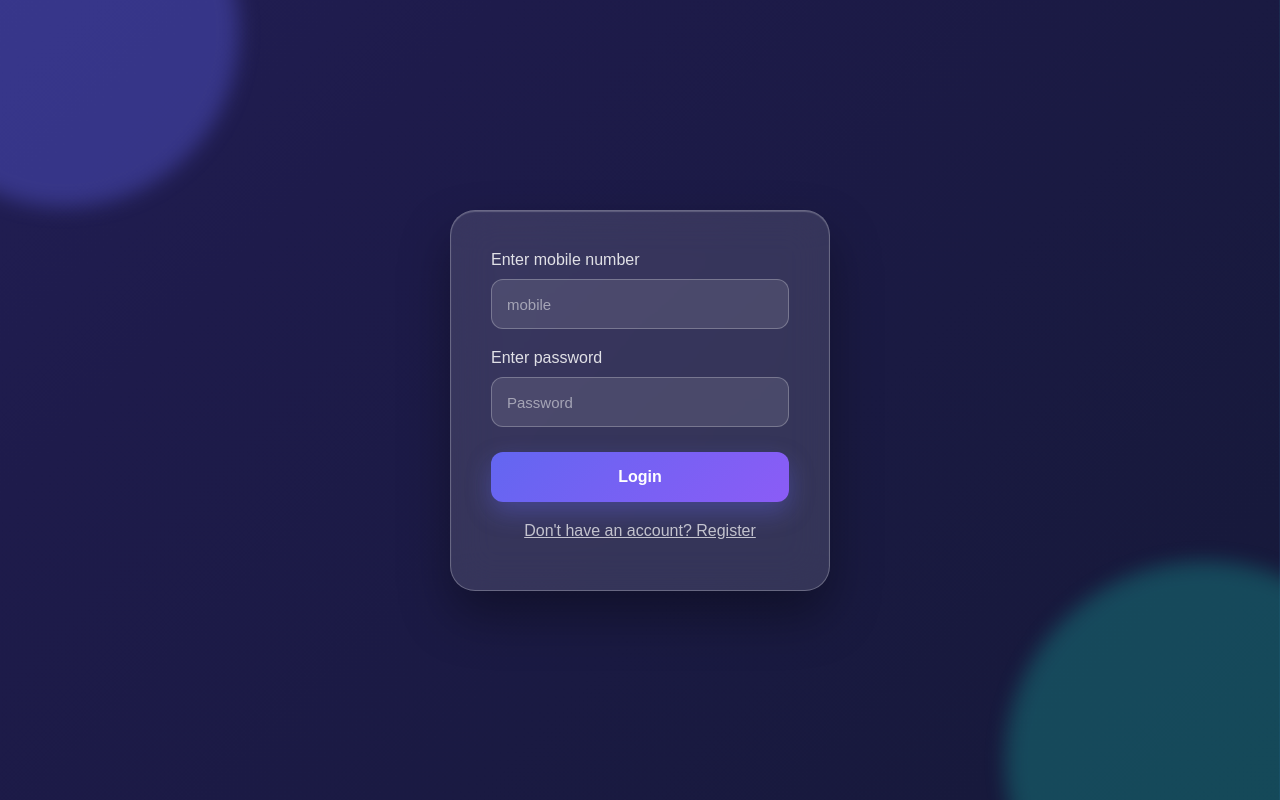
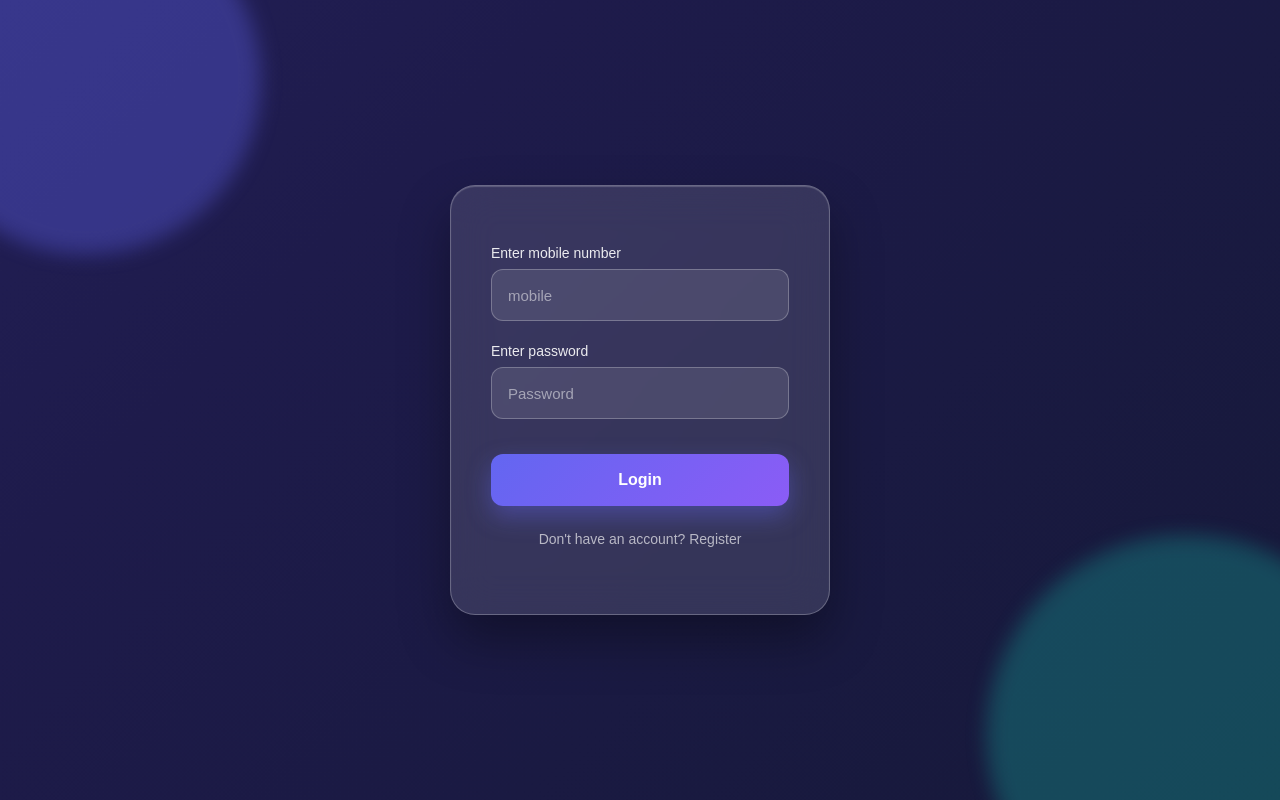
Before and after one commit to kiran24cs-bit/Food-cart, a website: page index.html in a window 1280 px wide. Shown: the top 800 px of the page. Drawn offline with Linux system fonts and the light colour scheme.

Commit message:
some changes

```diff
--- a/index.html
+++ b/index.html
@@ -8,26 +8,22 @@
 </head>
 <body>
     <div id="logindiv">
-        <form id="loginform">
             <p>Enter mobile number</p>
             <input type="tel" placeholder="mobile" id="numberinput" required>
             <p>Enter password</p>
             <input type="password" placeholder="Password" id="passwordinput" required>
-            <br>
+            <p id="errorshow"></p>
             <button id="loginbtn" type="submit" onclick="validateuser()">Login</button>
             <p id="registeropen" onclick="loadregisterdiv()">Don't have an account? Register</p>
-        </form>
     </div>
     <div id="registerdiv">
-        <form id="registerform">
             <p>Enter mobile number</p>
             <input type="tel" placeholder="mobile" id="numberinputregister" required>
             <p>Enter password</p>
             <input type="password" placeholder="Password" id="passwordinputregister" required>
-            <br>
+            <p id="errorshowregister"></p>
             <button id="signupbtn" type="submit" onclick="adduser()">Sign up</button>
             <p id="loginopen" onclick="loadlogindiv()">Already have an account? Login</p>
-        </form>
     </div>
     <script src="loginsignup.js"></script>
 </body>
--- a/loginsignup.css
+++ b/loginsignup.css
@@ -7,9 +7,11 @@
 
 body {
     min-height: 100vh;
+
     display: flex;
     justify-content: center;
     align-items: center;
+
     overflow: hidden;
 
     background: linear-gradient(
@@ -21,11 +23,17 @@ body {
     );
 
     background-size: 400% 400%;
-    animation: gradientMove 10s ease infinite;
+
+    animation: backgroundAnimation 12s ease infinite;
 }
 
-/* Animated background */
-@keyframes gradientMove {
+
+/* ==============================
+   BACKGROUND ANIMATION
+================================ */
+
+@keyframes backgroundAnimation {
+
     0% {
         background-position: 0% 50%;
     }
@@ -39,71 +47,95 @@ body {
     }
 }
 
-/* Decorative glowing circles */
-body::before,
-body::after {
-    content: "";
-    position: absolute;
-    border-radius: 50%;
-    pointer-events: none;
-}
+
+/* ==============================
+   GLOWING CIRCLES
+================================ */
 
 body::before {
+    content: "";
+
+    position: absolute;
+
     width: 350px;
     height: 350px;
 
+    border-radius: 50%;
+
     background: rgba(99, 102, 241, 0.35);
 
-    top: -150px;
+    top: -120px;
     left: -120px;
 
     filter: blur(10px);
 
-    animation: float1 6s ease-in-out infinite;
+    animation: floatingOne 7s ease-in-out infinite;
 }
 
+
 body::after {
+    content: "";
+
+    position: absolute;
+
     width: 400px;
     height: 400px;
 
+    border-radius: 50%;
+
     background: rgba(20, 184, 166, 0.3);
 
-    bottom: -180px;
+    bottom: -170px;
     right: -150px;
 
     filter: blur(10px);
 
-    animation: float2 7s ease-in-out infinite;
+    animation: floatingTwo 8s ease-in-out infinite;
 }
 
-@keyframes float1 {
+
+@keyframes floatingOne {
+
     0%, 100% {
         transform: translate(0, 0);
     }
 
     50% {
-        transform: translate(40px, 30px);
+        transform: translate(50px, 40px);
     }
 }
 
-@keyframes float2 {
+
+@keyframes floatingTwo {
+
     0%, 100% {
         transform: translate(0, 0);
     }
 
     50% {
-        transform: translate(-40px, -30px);
+        transform: translate(-50px, -40px);
     }
 }
 
 
-/* Login container */
+/* ==============================
+   LOGIN AND REGISTER BOX
+================================ */
+
 #logindiv,
 #registerdiv {
-    position: relative;
 
     width: 380px;
-    padding: 40px;
+    min-height: 430px;
+
+    padding: 45px 40px;
+
+    /* IMPORTANT */
+    display: flex;
+
+    flex-direction: column;
+
+    justify-content: center;
 
     border-radius: 25px;
 
@@ -112,85 +144,123 @@ body::after {
     border: 1px solid rgba(255, 255, 255, 0.25);
 
     backdrop-filter: blur(20px);
+
     -webkit-backdrop-filter: blur(20px);
 
     box-shadow:
         0 25px 50px rgba(0, 0, 0, 0.35),
         inset 0 1px 1px rgba(255, 255, 255, 0.2);
 
-    animation: cardAppear 0.8s ease;
+    position: relative;
 
     z-index: 5;
-}
 
-@keyframes cardAppear {
-    from {
-        opacity: 0;
-        transform: translateY(40px) scale(0.9);
-    }
-
-    to {
-        opacity: 1;
-        transform: translateY(0) scale(1);
-    }
+    animation: boxAppear 0.7s ease;
 }
 
 
-/* Register hidden initially */
+/* ==============================
+   IMPORTANT
+================================ */
+
+/* Login visible by default */
+
+#logindiv {
+    display: flex;
+}
+
+
+/* Register hidden by default */
+
 #registerdiv {
     display: none;
 }
 
 
-/* Form */
-form {
-    width: 100%;
+/* ==============================
+   BOX ANIMATION
+================================ */
+
+@keyframes boxAppear {
+
+    from {
+        opacity: 0;
+
+        transform:
+            translateY(30px)
+            scale(0.95);
+    }
+
+    to {
+        opacity: 1;
+
+        transform:
+            translateY(0)
+            scale(1);
+    }
 }
 
 
-/* Paragraphs */
-form p {
-    color: rgba(255, 255, 255, 0.85);
-    margin-bottom: 10px;
+/* ==============================
+   TEXT
+================================ */
+
+#logindiv p,
+#registerdiv p {
+
+    color: rgba(255, 255, 255, 0.9);
+
+    font-size: 14px;
+
+    margin-bottom: 8px;
 }
 
 
-/* Input fields */
-input {
+/* ==============================
+   INPUT
+================================ */
+
+#logindiv input,
+#registerdiv input {
+
     width: 100%;
-    height: 50px;
 
-    padding: 0 15px;
+    height: 52px;
 
-    margin-bottom: 20px;
+    padding: 0 16px;
+
+    margin-bottom: 22px;
+
+    border-radius: 12px;
 
     border: 1px solid rgba(255, 255, 255, 0.25);
 
-    border-radius: 12px;
+    outline: none;
 
-    outline: none;
+    background: rgba(255, 255, 255, 0.1);
 
     color: white;
 
-    background: rgba(255, 255, 255, 0.1);
-
     font-size: 15px;
 
-    transition: all 0.3s ease;
+    transition: 0.3s ease;
 }
 
 
 /* Placeholder */
+
 input::placeholder {
     color: rgba(255, 255, 255, 0.5);
 }
 
 
-/* Input focus animation */
+/* Focus */
+
 input:focus {
+
     border-color: #a5b4fc;
 
-    background: rgba(255, 255, 255, 0.16);
+    background: rgba(255, 255, 255, 0.17);
 
     box-shadow:
         0 0 0 3px rgba(129, 140, 248, 0.2),
@@ -200,19 +270,27 @@ input:focus {
 }
 
 
-/* Button */
-button {
+/* ==============================
+   BUTTON
+================================ */
+
+#loginbtn,
+#signupbtn {
+
     width: 100%;
-    height: 50px;
+
+    height: 52px;
 
     margin-top: 5px;
 
     border: none;
+
     border-radius: 12px;
 
     color: white;
 
     font-size: 16px;
+
     font-weight: bold;
 
     cursor: pointer;
@@ -224,34 +302,45 @@ button {
     );
 
     box-shadow:
-        0 10px 25px rgba(99, 102, 241, 0.35);
+        0 10px 25px rgba(99, 102, 241, 0.4);
 
     transition: all 0.3s ease;
 }
 
 
-/* Button hover */
-button:hover {
+/* Hover */
+
+#loginbtn:hover,
+#signupbtn:hover {
+
     transform: translateY(-3px);
 
     box-shadow:
-        0 15px 30px rgba(99, 102, 241, 0.55);
+        0 15px 35px rgba(99, 102, 241, 0.6);
 }
 
 
-/* Button click */
-button:active {
-    transform: scale(0.97);
+/* Click */
+
+#loginbtn:active,
+#signupbtn:active {
+
+    transform: scale(0.96);
 }
 
 
-/* Register/Login text */
-#registeropen {
-    margin-top: 20px;
-    text-decoration: underline;
+/* ==============================
+   SWITCH LOGIN / REGISTER
+================================ */
+
+#registeropen,
+#loginopen {
+
+    margin-top: 25px !important;
+
     text-align: center;
 
-    color: rgba(255, 255, 255, 0.7);
+    color: rgba(255, 255, 255, 0.65) !important;
 
     cursor: pointer;
 
@@ -259,42 +348,28 @@ button:active {
 }
 
 
-/* Hover register text */
-#registeropen:hover {
-    color: white;
+#registeropen:hover,
+#loginopen:hover {
 
-    transform: translateY(-2px);
-}
-#loginopen{
-    text-decoration: underline;
-}
-
-/* Second form's paragraph */
-#registerdiv p:last-child {
-    margin-top: 20px;
-
-    text-align: center;
-
-    color: rgba(255, 255, 255, 0.7);
-
-    cursor: pointer;
-
-    transition: all 0.3s ease;
-}
-
-#registerdiv p:last-child:hover {
-    color: white;
+    color: white !important;
 
     transform: translateY(-2px);
 }
 
 
-/* Mobile */
+/* ==============================
+   MOBILE
+================================ */
+
 @media (max-width: 500px) {
 
     #logindiv,
     #registerdiv {
+
         width: 90%;
-        padding: 30px;
+
+        min-height: 420px;
+
+        padding: 35px 25px;
     }
 }
--- a/loginsignup.js
+++ b/loginsignup.js
@@ -1,6 +1,8 @@
 let logindiv=document.getElementById("logindiv");
 let registerdiv=document.getElementById("registerdiv");
 registerdiv.style.display="none";
+let errorp=document.getElementById("errorshow");
+let errorpr=document.getElementById("errorshowregister");
 function loadregisterdiv(){
     logindiv.style.display="none";
     registerdiv.style.display="flex";
@@ -10,8 +12,23 @@ function loadlogindiv(){
     registerdiv.style.display="none";
 }
 function validateuser(){
+    let number=document.getElementById("numberinput").value;
+    let password=document.getElementById("passwordinput").value;
+    if(!number || !password){
+        errorp.innerText="Fill all fields";
+        return;
+    }
+    errorp.innerText="";
+    console.log(number,password);
+}
+function adduser(){
+    let number=document.getElementById("numberinputregister").value;
+    let password=document.getElementById("passwordinputregister").value;
+    if(!number || !password){
+        errorpr.innerText="Fill all fields";
+        return;
+    }
+    errorpr.innerText="";
+    console.log(number,password);
 
 }
-function adduser(){
-
-}
```
Also changed, not shown: package.json (added, +25 -0 lines), 1 other file.
